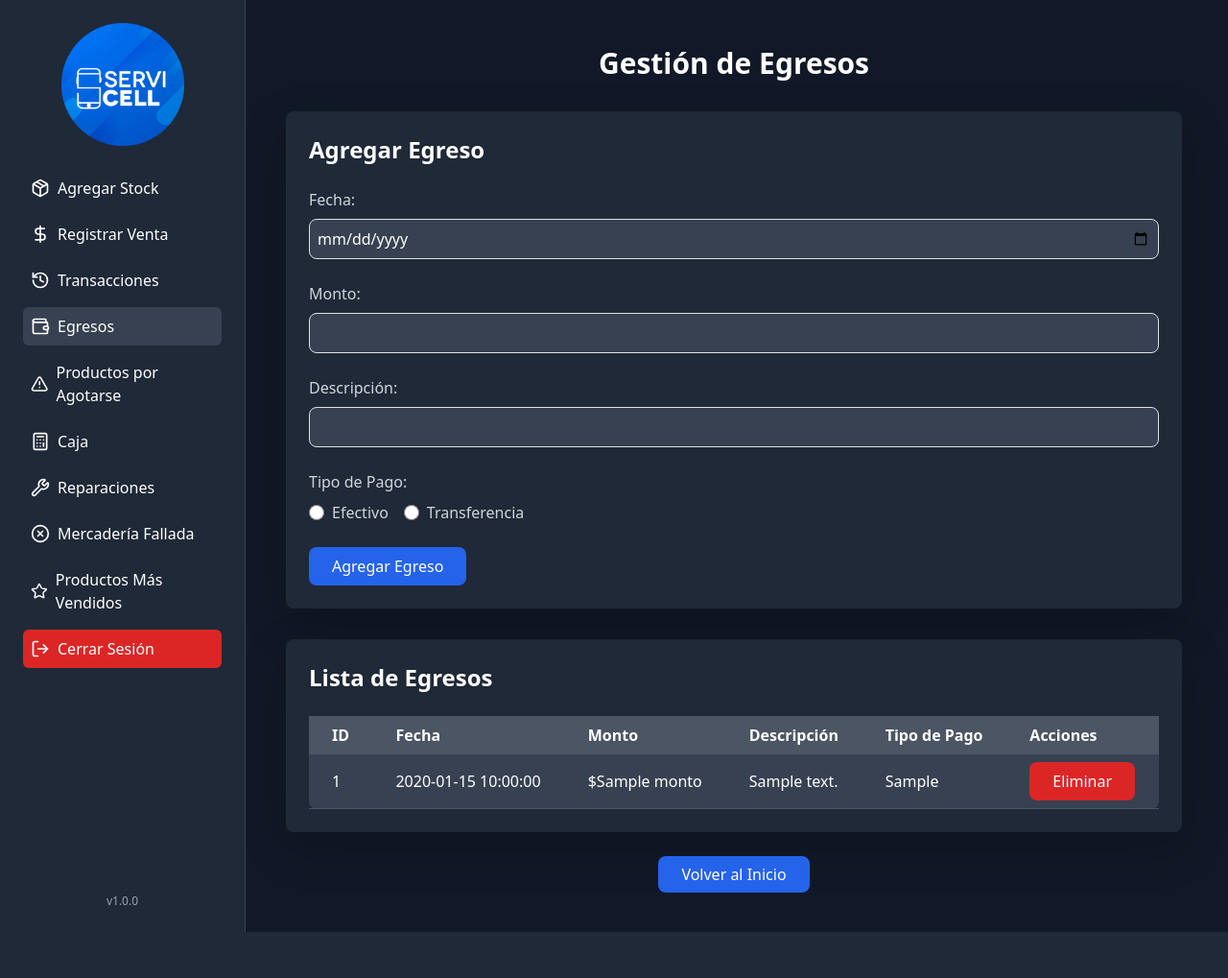
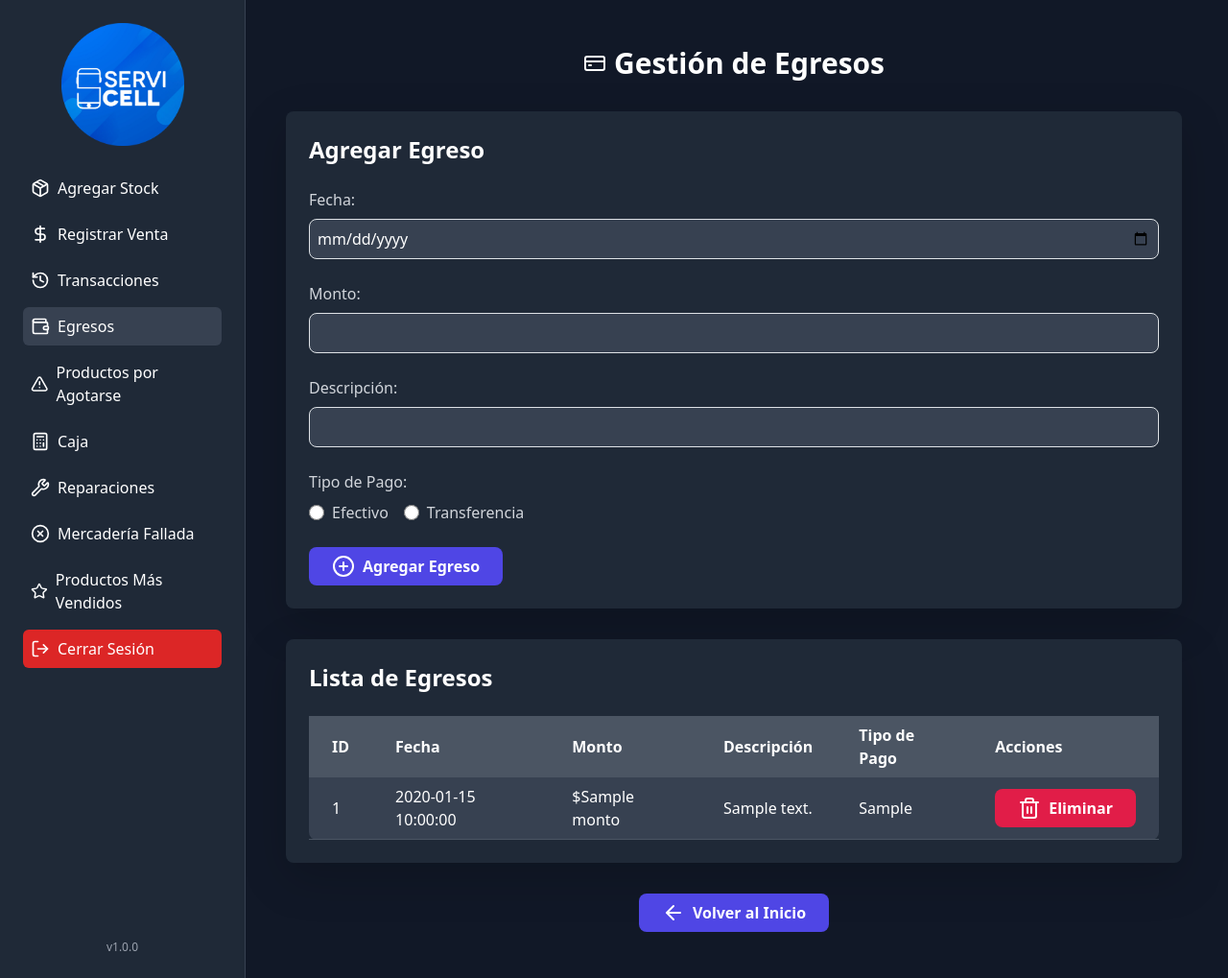
Before and after one commit to NahunMenem/Servicell, a Flask app: page /egresos in a window 1280 px wide. Shown: the whole page at 96% size. Before the commit the page ends 971 px from the top, so only its background shows below. Run offline with Flask 3, Linux system fonts and the light colour scheme; a database or web service that is not in the repository returns one stand-in record (values such as "Sample title"); some libraries are stand-ins or nearby versions.

Commit message:
Update egresos.html2027

```diff
--- a/templates/egresos.html
+++ b/templates/egresos.html
@@ -2,42 +2,45 @@
 
 {% block content %}
 <div class="p-6 bg-gray-900 text-white min-h-screen">
-    <h1 class="text-3xl font-bold text-center mb-8">Gestión de Egresos</h1>
+    <h1 class="text-3xl font-bold text-center mb-8 flex items-center justify-center gap-2">
+        <i data-lucide="credit-card"></i>
+        Gestión de Egresos
+    </h1>
 
-    <!-- Formulario para agregar un nuevo egreso -->
     <div class="bg-gray-800 p-6 rounded-lg shadow-lg mb-8">
         <h2 class="text-2xl font-semibold mb-4">Agregar Egreso</h2>
         <form method="POST">
             <div class="mb-4">
                 <label for="fecha" class="block text-gray-300 mb-2">Fecha:</label>
-                <input type="date" id="fecha" name="fecha" class="w-full p-2 bg-gray-700 border border-gray-600 rounded-lg text-white focus:outline-none focus:border-blue-500" required>
+                <input type="date" id="fecha" name="fecha" class="w-full p-2 bg-gray-700 border border-gray-600 rounded-lg text-white focus:outline-none focus:border-indigo-500" required>
             </div>
             <div class="mb-4">
                 <label for="monto" class="block text-gray-300 mb-2">Monto:</label>
-                <input type="number" step="0.01" id="monto" name="monto" class="w-full p-2 bg-gray-700 border border-gray-600 rounded-lg text-white focus:outline-none focus:border-blue-500" required>
+                <input type="number" step="0.01" id="monto" name="monto" class="w-full p-2 bg-gray-700 border border-gray-600 rounded-lg text-white focus:outline-none focus:border-indigo-500" required>
             </div>
             <div class="mb-4">
                 <label for="descripcion" class="block text-gray-300 mb-2">Descripción:</label>
-                <input type="text" id="descripcion" name="descripcion" class="w-full p-2 bg-gray-700 border border-gray-600 rounded-lg text-white focus:outline-none focus:border-blue-500" required>
+                <input type="text" id="descripcion" name="descripcion" class="w-full p-2 bg-gray-700 border border-gray-600 rounded-lg text-white focus:outline-none focus:border-indigo-500" required>
             </div>
             <div class="mb-4">
                 <label class="block text-gray-300 mb-2">Tipo de Pago:</label>
                 <div class="flex space-x-4">
                     <label class="flex items-center">
-                        <input type="radio" name="tipo_pago" value="Efectivo" class="form-radio h-4 w-4 text-blue-600" required>
+                        <input type="radio" name="tipo_pago" value="Efectivo" class="form-radio h-4 w-4 text-indigo-500" required>
                         <span class="ml-2 text-gray-300">Efectivo</span>
                     </label>
                     <label class="flex items-center">
-                        <input type="radio" name="tipo_pago" value="Transferencia" class="form-radio h-4 w-4 text-blue-600">
+                        <input type="radio" name="tipo_pago" value="Transferencia" class="form-radio h-4 w-4 text-indigo-500">
                         <span class="ml-2 text-gray-300">Transferencia</span>
                     </label>
                 </div>
             </div>
-            <button type="submit" name="agregar" class="px-6 py-2 bg-blue-600 hover:bg-blue-700 text-white rounded-lg transition duration-300">Agregar Egreso</button>
+            <button type="submit" name="agregar" class="inline-flex items-center gap-2 px-6 py-2 bg-indigo-600 hover:bg-indigo-500 text-white font-semibold rounded-lg transition duration-300">
+                <i data-lucide="plus-circle"></i> Agregar Egreso
+            </button>
         </form>
     </div>
 
-    <!-- Tabla de egresos existentes -->
     <div class="bg-gray-800 p-6 rounded-lg shadow-lg">
         <h2 class="text-2xl font-semibold mb-4">Lista de Egresos</h2>
         <div class="overflow-x-auto">
@@ -63,7 +66,9 @@
                         <td class="px-4 py-2">
                             <form method="POST" class="inline">
                                 <input type="hidden" name="egreso_id" value="{{ egreso.id }}">
-                                <button type="submit" name="eliminar" class="px-4 py-2 bg-red-600 hover:bg-red-700 text-white rounded-lg transition duration-300">Eliminar</button>
+                                <button type="submit" name="eliminar" class="inline-flex items-center gap-2 px-4 py-2 bg-rose-600 hover:bg-rose-500 text-white font-semibold rounded-lg transition duration-300">
+                                    <i data-lucide="trash-2"></i> Eliminar
+                                </button>
                             </form>
                         </td>
                     </tr>
@@ -73,9 +78,10 @@
         </div>
     </div>
 
-    <!-- Botón para volver al inicio -->
     <div class="mt-8 text-center">
-        <a href="{{ url_for('index') }}" class="px-6 py-2 bg-blue-600 hover:bg-blue-700 text-white rounded-lg transition duration-300">Volver al Inicio</a>
+        <a href="{{ url_for('index') }}" class="inline-flex items-center gap-2 px-6 py-2 bg-indigo-600 hover:bg-indigo-500 text-white font-semibold rounded-lg transition duration-300">
+            <i data-lucide="arrow-left"></i> Volver al Inicio
+        </a>
     </div>
 </div>
 {% endblock %}
```
